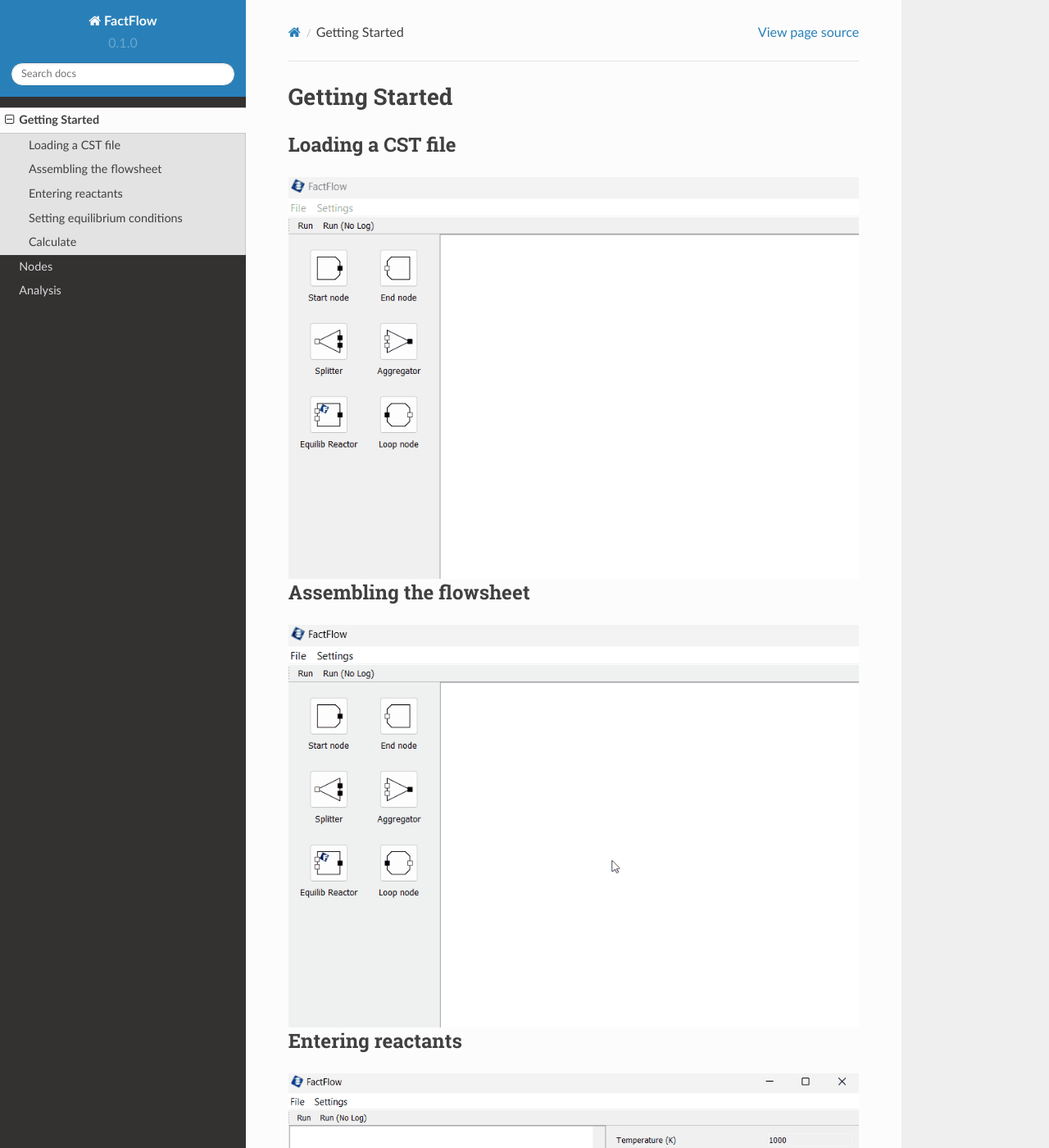
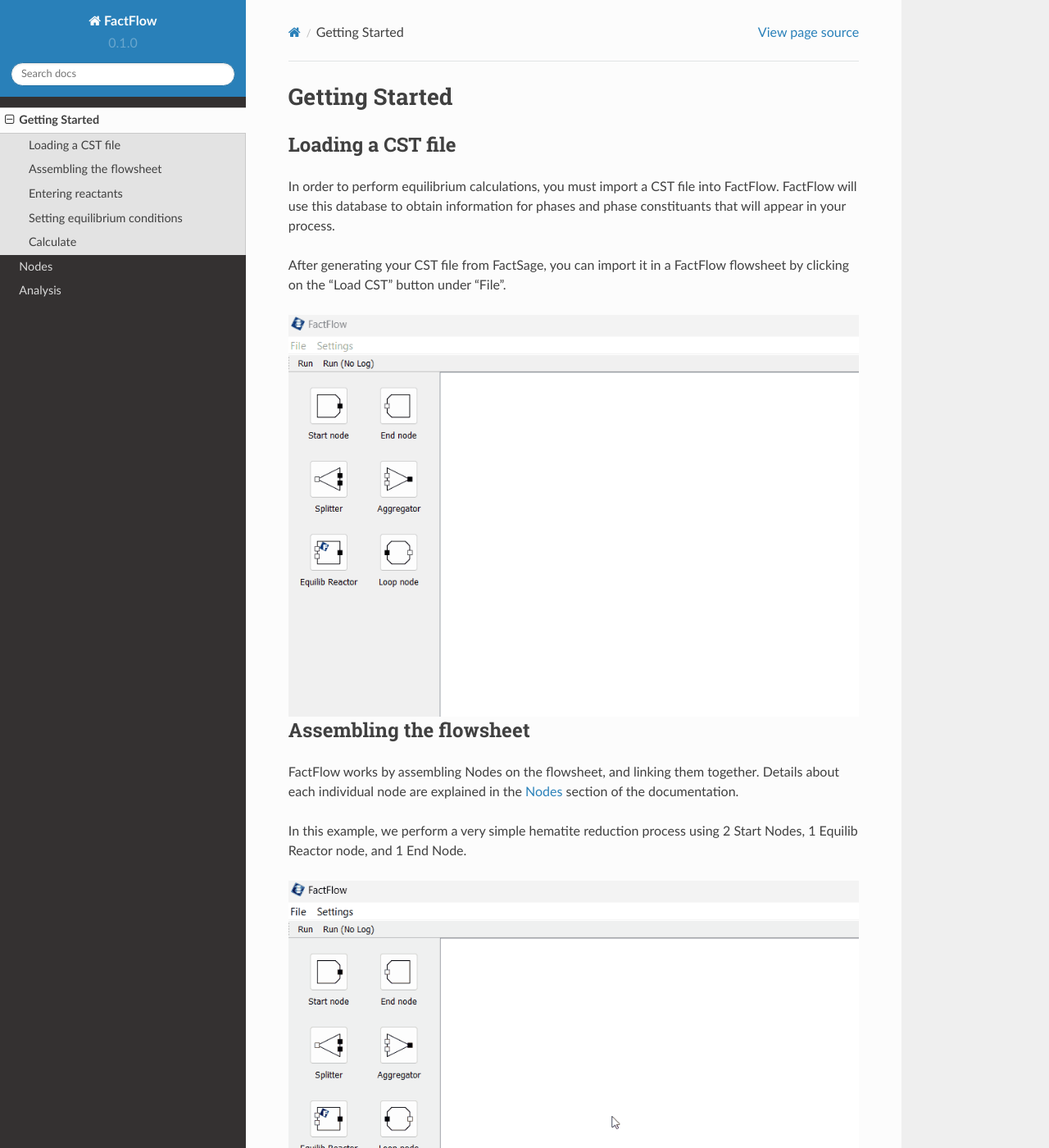
Before and after one commit to docs-user/factflow-docs, a Sphinx documentation site: the page built from docs/source/getting-started.rst, in a window 1280 px wide and 1400 px high. Shown: the whole window at 82% size. Built offline with Sphinx 7.4.7 and the Read the Docs theme 2.0.0, drawn with Linux system fonts in a browser that asks for light colours; some of the changed text lies outside the part shown.

Commit message:
Update getting-started.rst

```diff
--- a/docs/source/getting-started.rst
+++ b/docs/source/getting-started.rst
@@ -3,6 +3,11 @@
 
 Loading a CST file
 ------------
+
+In order to perform equilibrium calculations, you must import a CST file into FactFlow. FactFlow will use this database to obtain information for phases and phase constituants that will appear in your process.
+
+After generating your CST file from FactSage, you can import it in a FactFlow flowsheet by clicking on the "Load CST" button under "File".
+
 .. image:: LoadCST.gif
    :alt: LoadCST
    :align: center
@@ -11,6 +16,11 @@
 
 Assembling the flowsheet
 ----------------
+
+FactFlow works by assembling Nodes on the flowsheet, and linking them together. Details about each individual node are explained in the :doc:`nodes` section of the documentation.
+
+In this example, we perform a very simple hematite reduction process using 2 Start Nodes, 1 Equilib Reactor node, and 1 End Node.
+
 .. image:: AssembleFlowsheet.gif
    :alt: AssembleFlowsheet
    :align: center
@@ -19,6 +29,10 @@
 
 Entering reactants
 ----------------
+
+After assembling the flowsheet, we must now enter quantities for each reactant.
+For our hematite reduction example, hydrogen and hematite are entered as reactants into the Start Nodes.
+
 .. image:: HydrogenReactant.gif
    :alt: HydrogenReactant
    :align: center
@@ -31,6 +45,10 @@
 
 Setting equilibrium conditions
 ----------------
+
+Next, equilibrium conditions are entered. Temperature, pressure, and enthalpy are the different options.
+For our example, we will be setting the equilibrium temperature to 1100K.
+
 .. image:: ReactorTemperature.gif
    :alt: ReactorTemperature
    :align: center
@@ -39,6 +57,10 @@
 
 Calculate
 ----------------
+
+Now that we have our flowsheet, all that is left is performing the equilibrium calculation, and displaying the results.
+Click on the "Run" button to solve the flowsheet, and view the results by clicking on the End Node.
+
 .. image:: Calculate.gif
    :alt: Calculate
    :align: center
```
